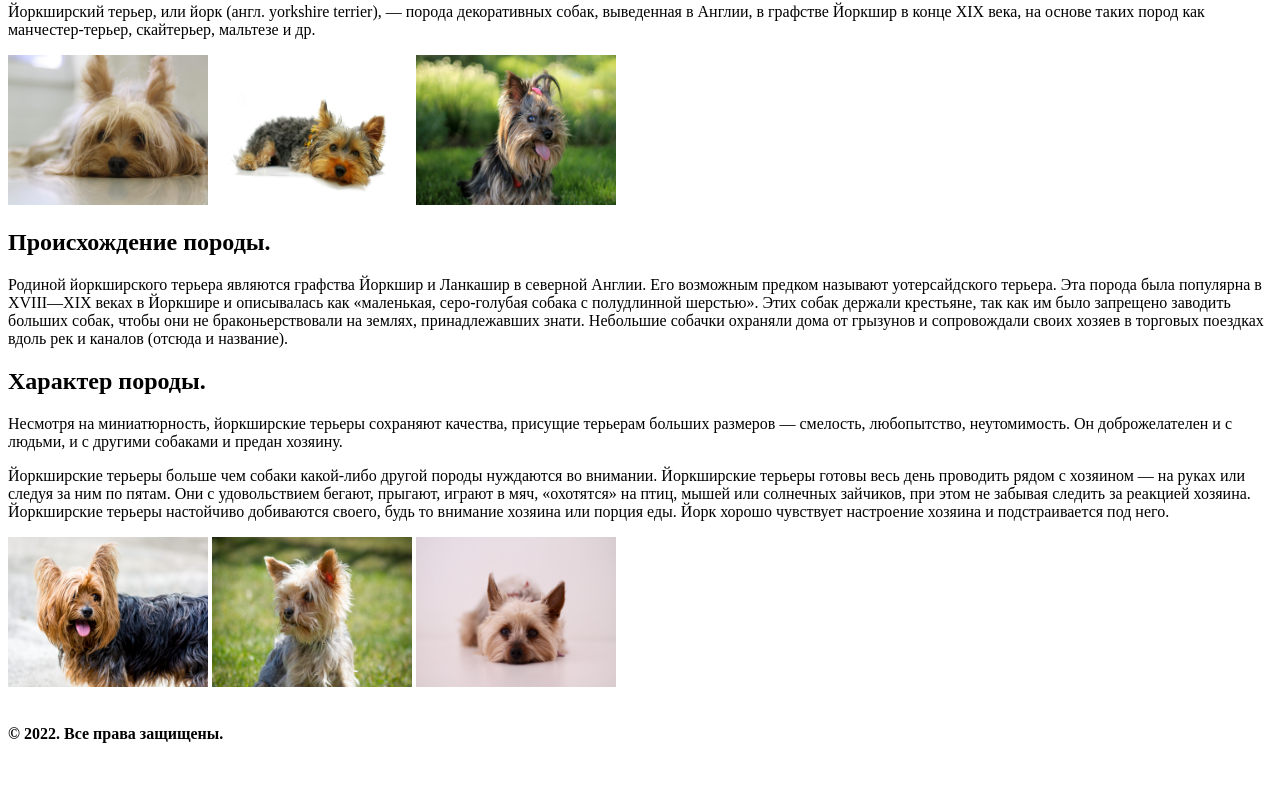
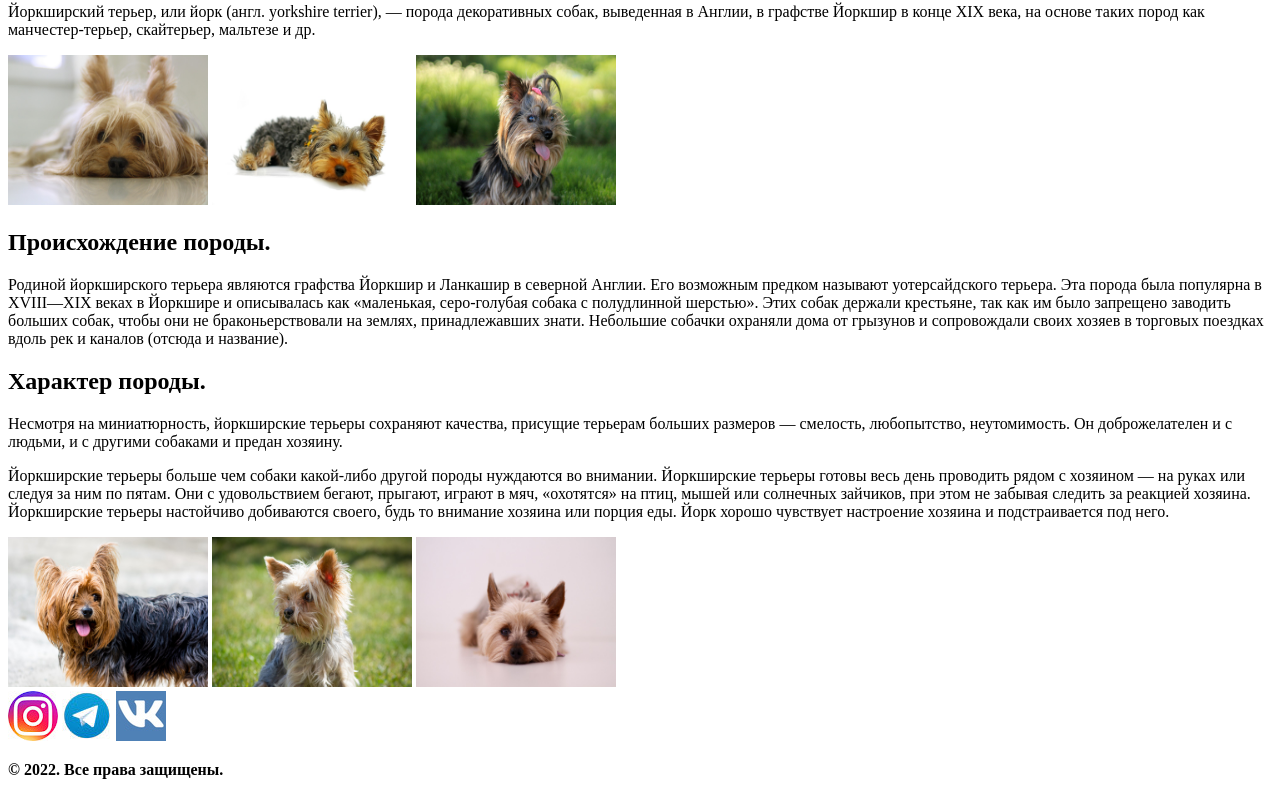
Before and after one commit to Ferber1/qwerty, a plain HTML site: page index.html in a window 1280 px wide. Shown: the part 63-858 px from the top of the page. Before the commit the page ends 822 px from the top, so only its background shows below. Drawn offline with Linux system fonts and the light colour scheme.

Commit message:
Update index.html

```diff
--- a/index.html
+++ b/index.html
@@ -35,9 +35,9 @@
                     <img src="images/6.jpg" width="200px" height="150px">
                 </main>
                     <footer>
-                        <img src="">
-                        <img src="">
-                        <img src="">
+                        <img src="images/insta.jpg">
+                        <img src="images/telega.jpeg">
+                        <img src="images/vk.jpg">
                         <p>
                             <b> © 2022. Все права защищены.</b>
                         </p>
```
